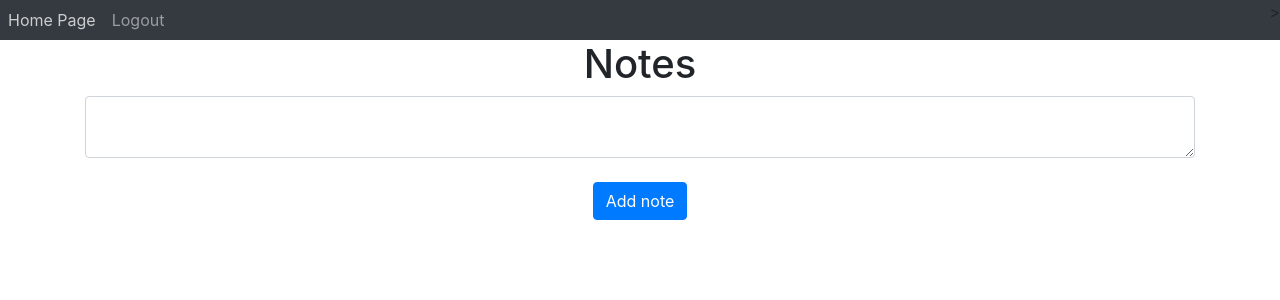
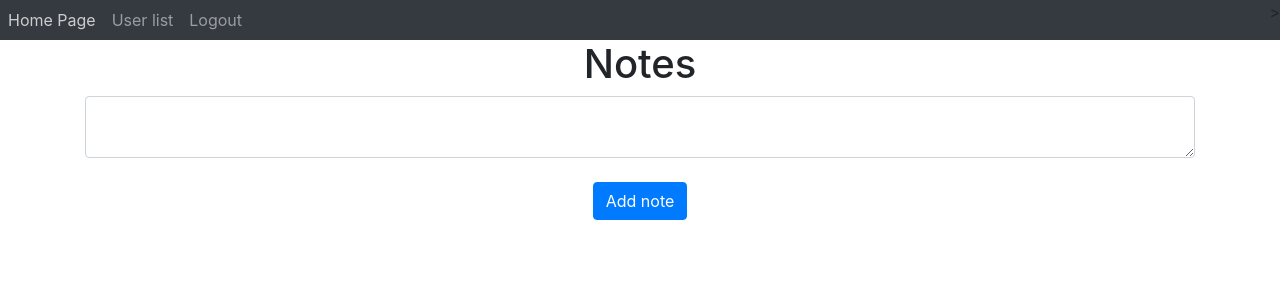
Before and after one commit to Gamattowicz/Flask_Website, a Flask app: page / in a window 1280 px wide. Shown: the top 300 px of the page. Run offline with Flask 2, Linux system fonts and the light colour scheme; the visitor is signed in with stand-in values (Sample User, id 1); data comes from the database, SQL or seed files in the repository; data that the repository does not hold is empty; some libraries are stand-ins or nearby versions.

Commit message:
add link to user list in the navbar

```diff
--- a/website/templates/base.html
+++ b/website/templates/base.html
@@ -17,6 +17,7 @@
             <div class="navbar-nav">
                 {% if user.is_authenticated %}
                 <a class="nav-item nav-link" id="home" href="/">Home Page</a>
+                <a class="nav-item nav-link" id="userlist" href="/user-list">User list</a>
                 <a class="nav-item nav-link" id="logout" href="/logout">Logout</a>
                 {% else %}
                 <a class="nav-item nav-link" id="login" href="/login">Login</a>
```
